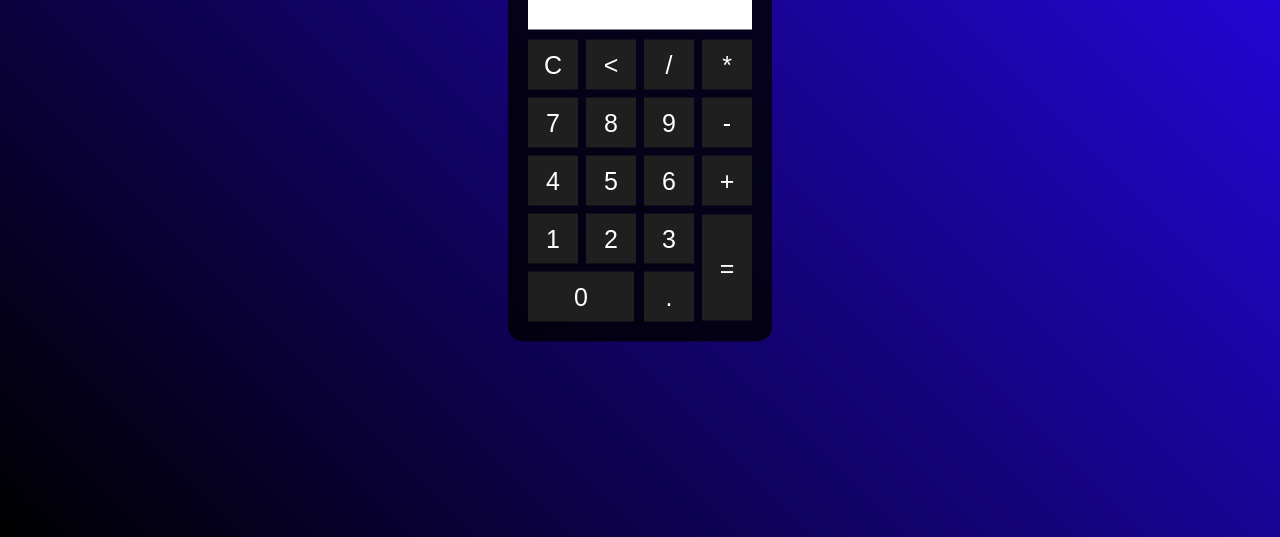
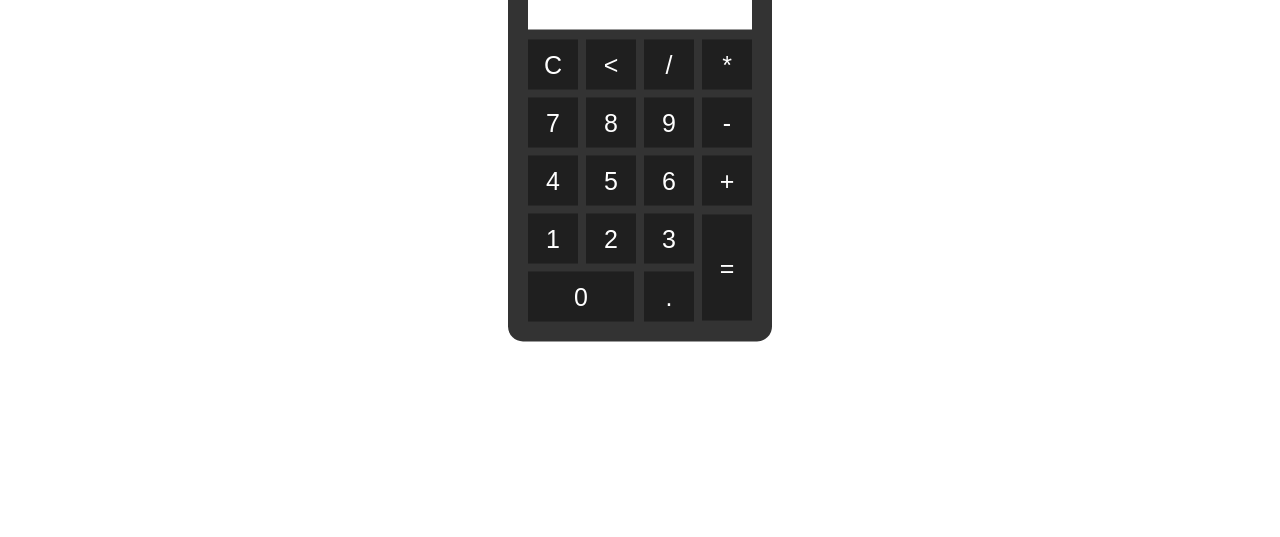
Before and after one commit to gabrielrcarv/calculator, a plain HTML site: page index.html in a window 1280 px wide. Shown: the part 263-800 px from the top of the page. Drawn offline with Linux system fonts and the light colour scheme.

Commit message:
changed background color

```diff
--- a/style.css
+++ b/style.css
@@ -5,7 +5,7 @@
 
 
 .fundo{
-    background-image: linear-gradient(45deg, black, rgb(41, 6, 241));
+    background-image: #fff;
     height: 100vh;
     color: #fff;
     font-family: Arial, Helvetica, sans-serif;
```
